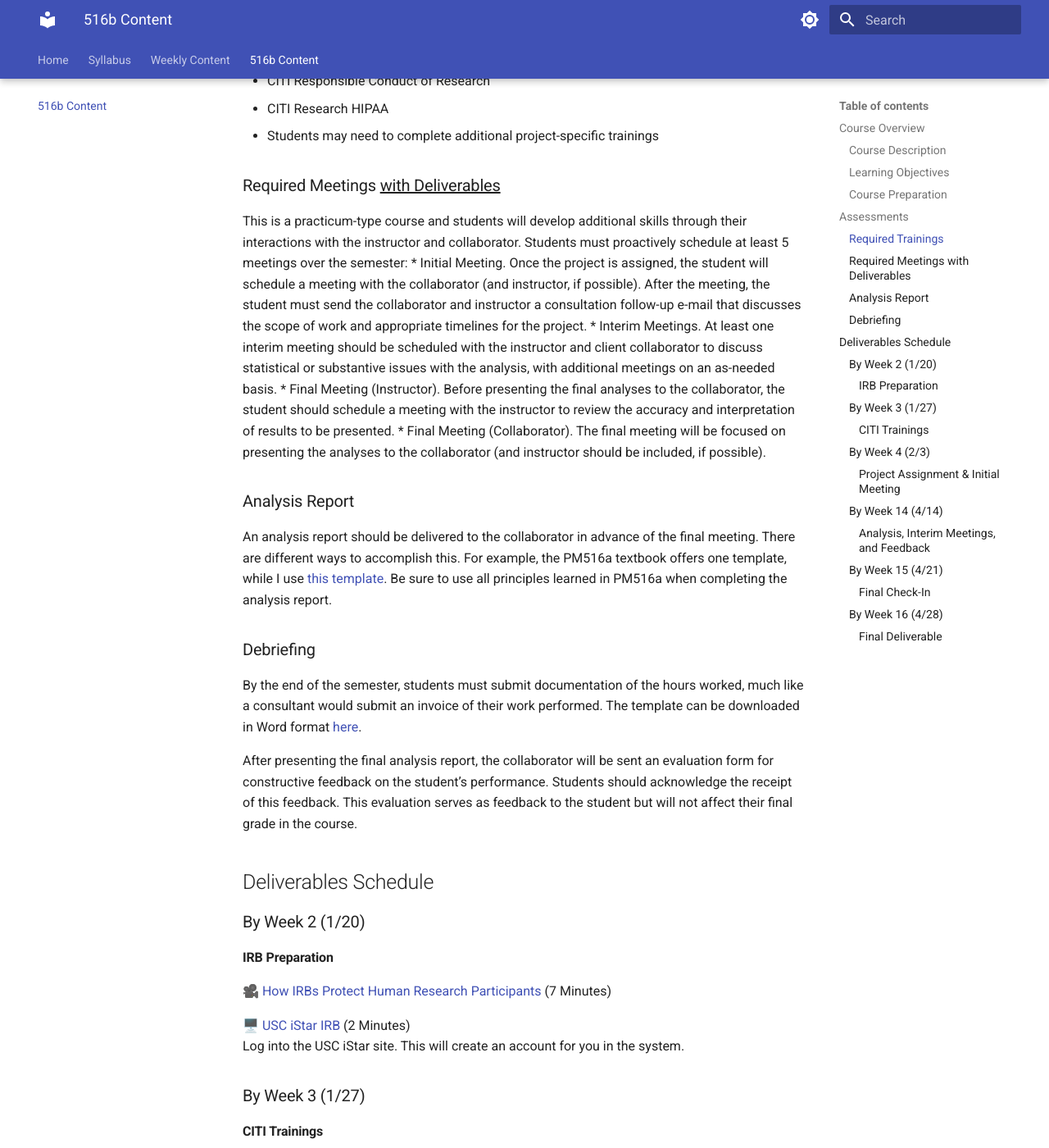
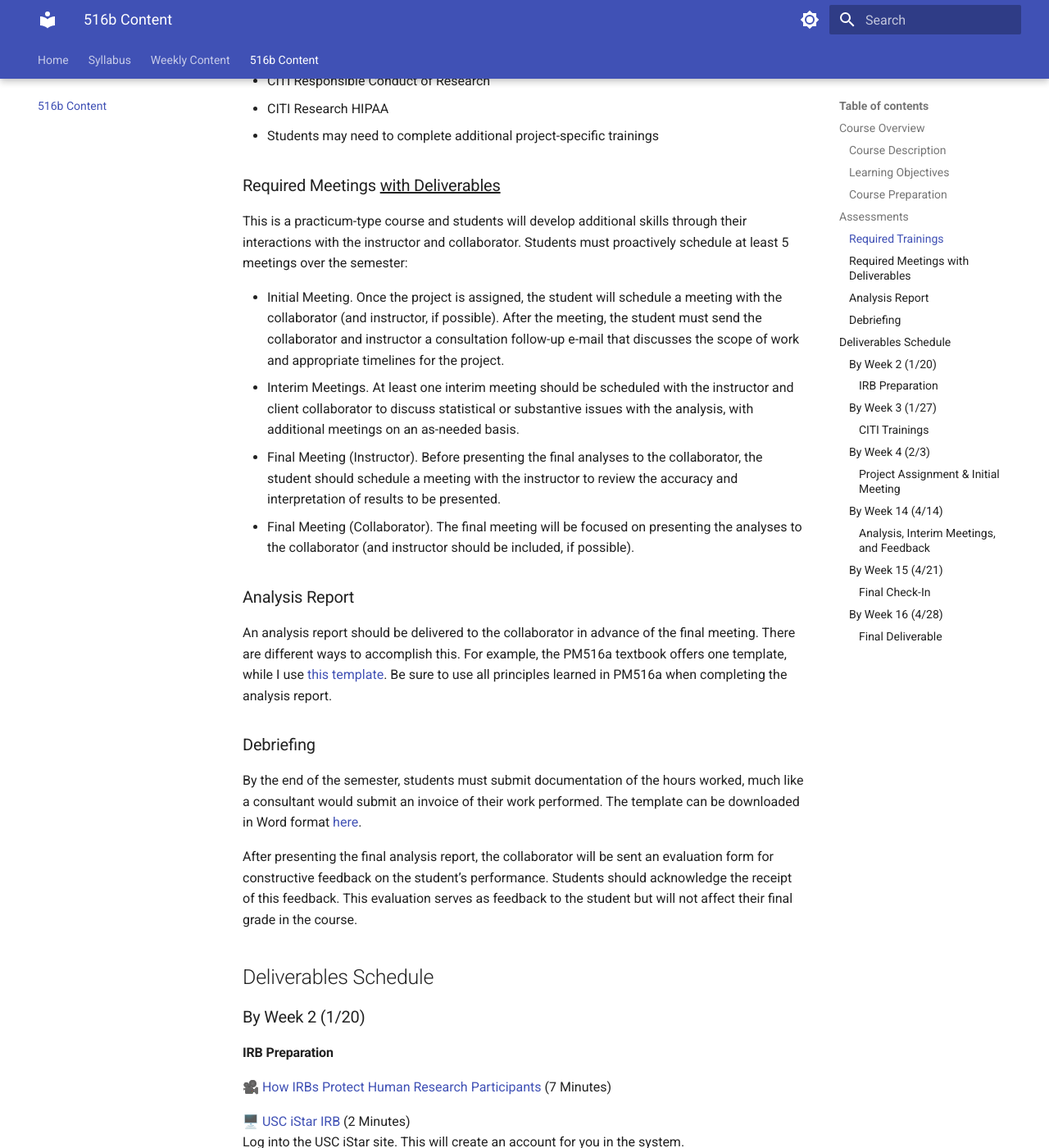
Before and after one commit to USCbiostats/PM516, an MkDocs documentation site: the page built from docs/syllabus-b.md, in a window 1280 px wide and 1400 px high, scrolled down 1360 px. Shown: the whole window at 82% size. Built offline with MkDocs 1.6.1 and Material for MkDocs 9.7.7, drawn with Linux system fonts in a browser that asks for light colours; comment, search, counter and statistics services are not loaded; part of the change alters nothing that is shown; some of the changed text lies outside the part shown.

```diff
--- a/docs/syllabus-b.md
+++ b/docs/syllabus-b.md
@@ -34,7 +34,9 @@ Students will be working with real data from investigators at USC and must compl
 * Students may need to complete additional project-specific trainings
 
 ### Required Meetings <u>with Deliverables</u>
+
 This is a practicum-type course and students will develop additional skills through their interactions with the instructor and collaborator. Students must proactively schedule at least 5 meetings over the semester:
+
 * Initial Meeting. Once the project is assigned, the student will schedule a meeting with the collaborator (and instructor, if possible). After the meeting, the student must send the collaborator and instructor a consultation follow-up e-mail that discusses the scope of work and appropriate timelines for the project.
 * Interim Meetings. At least one interim meeting should be scheduled with the instructor and client collaborator to discuss statistical or substantive issues with the analysis, with additional meetings on an as-needed basis.
 * Final Meeting (Instructor). Before presenting the final analyses to the collaborator, the student should schedule a meeting with the instructor to review the accuracy and interpretation of results to be presented.
@@ -67,9 +69,11 @@ Log into the USC iStar site. This will create an account for you in the system.
 
 🖥️ [Required CITI Trainings](https://hrpp.usc.edu/education_certification/)<br /> Navigate to the USC CITI training website and click on the CITI Program link. At the CITI site, click LOG IN THROUGH MY ORGANIZATION. Then, click on "Add A Course." <br>
 You will need to complete the following trainings:
+
 * CITI Biomedical Human Subjects
 * CITI Responsible Conduct of Research
 * CITI Research HIPAA
+* Students may need to complete additional project-specific trainings
 
 ### By Week 4 (2/3)
 
@@ -77,6 +81,7 @@ You will need to complete the following trainings:
 
 Schedule and complete a meeting with your collaborator (and instructor, if possible). <br>
 Send a follow-up e-mail to the collaborator (cc: instructor) that discusses:
+
 * A brief summary of the research uestion
 * The scope of work you will perform
 * Estimated timelines for your work
@@ -85,9 +90,9 @@ Send a follow-up e-mail to the collaborator (cc: instructor) that discusses:
 
 #### Analysis, Interim Meetings, and Feedback
 
-* Work on your analysis
-* Work on your [analysis report](analysis-report.md)
-* Work on the [mock invoice](PM516b_Invoice_Template.docx)
+* Work on and complete your analysis
+* Work on and complete your [analysis report](analysis-report.md)
+* Work on and complete the [mock invoice](PM516b_Invoice_Template.docx)
 * Schedule at least 1 meeting with the instructor and/or collaborator, additional as needed
 
 ### By Week 15 (4/21)
```
